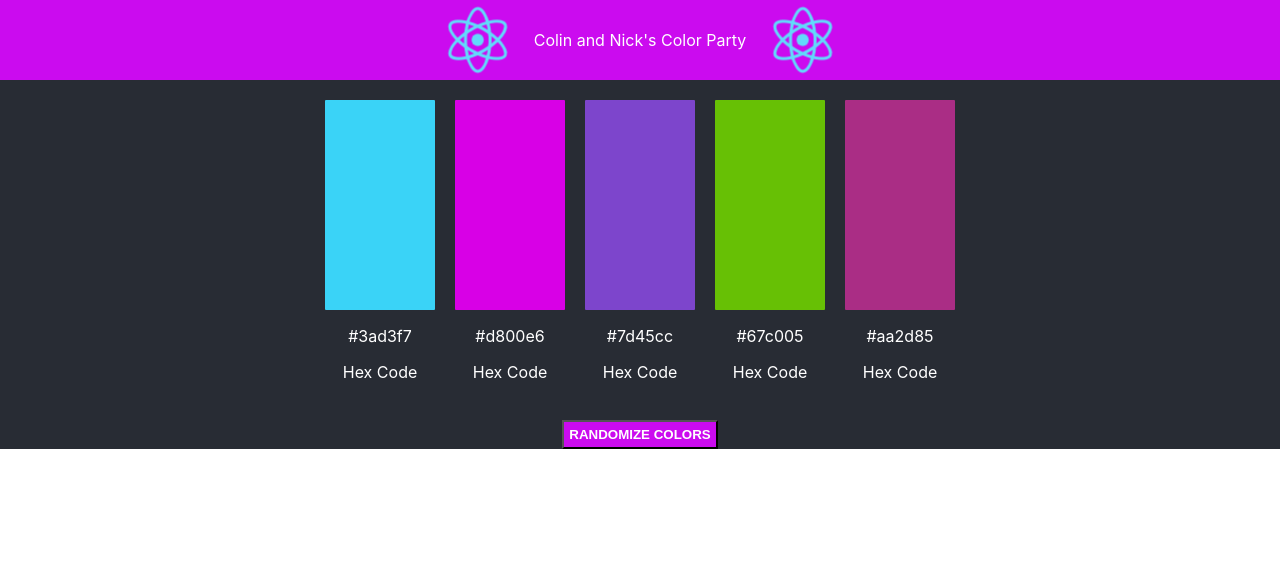
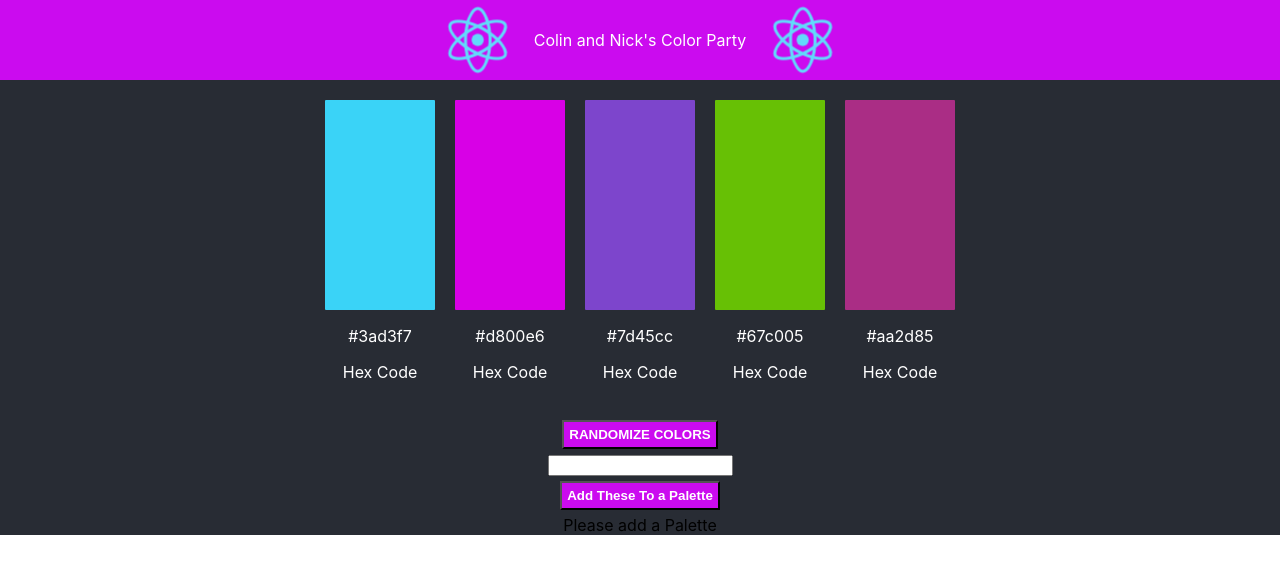
Before and after one commit to nicknist/colin-and-nick-make-colors, a React (Create React App) app in the folder frontend/color-react/: page / in a window 1280 px wide. Shown: the top 574 px of the page. Built offline with nearby package versions, Linux system fonts and the light colour scheme.

Commit message:
Add ColorContainer to hold the PaletteContainer

```diff
--- a/frontend/color-react/src/Components/ColorContainer/ColorContainer.js
+++ b/frontend/color-react/src/Components/ColorContainer/ColorContainer.js
@@ -1,5 +1,6 @@
 import React, { Component } from 'react';
 import ColorPicker from '../ColorPicker/ColorPicker';
+import PaletteContainer from '../PaletteContainer/PaletteContainer';
 
 const getFiveRandomColors = () => {
   const randomColor = () => `#${Math.floor(Math.random()*16777215).toString(16)}`;
@@ -10,7 +11,9 @@ class ColorContainer extends Component {
   constructor() {
     super();
     this.state = {
-      colors: getFiveRandomColors()
+      colors: getFiveRandomColors(),
+      palettes: [],
+      paletteName: ''
     }
   }
 
@@ -22,6 +25,23 @@ class ColorContainer extends Component {
     let newColors = [...this.state.colors];
     newColors.splice(id, 1, color);
     this.setState({ colors: newColors });
+  }
+
+  handleUpdate = (value) => {
+    this.setState({ paletteName: value })
+  }
+
+  addPalette = () => {
+    this.setState({ palettes: [...this.state.palettes, { colors: this.state.colors, name: this.state.paletteName }] })
+  }
+
+  deletePalette = async (name) => {
+    let palette = this.state.palettes.findIndex(palette => name === palette.name)
+    console.log(palette);
+    let array = [...this.state.palettes];
+    console.log(array);
+    array.splice(1, palette);
+    await this.setState({ palettes: array })
   }
 
   render() {
@@ -36,6 +56,9 @@ class ColorContainer extends Component {
         <ColorPicker color={colors[4]} handleChange={this.handleChange} number={4}/>
         </section>
         <button className='randomizer' onClick={this.handleClick}>RANDOMIZE COLORS</button>
+        <input type='text' className='palette-name' onChange={(e) => this.handleUpdate(e.target.value)}/>
+        <button className='add-palette randomizer' onClick={this.addPalette}>Add These To a Palette</button>
+        { this.state.palettes.length === 0 ? "Please add a Palette" : <PaletteContainer palettes={this.state.palettes} deletePalette={this.deletePalette}/>}
       </>
     )
   }
```
Lines whose indentation alone changed are shown as unchanged.
